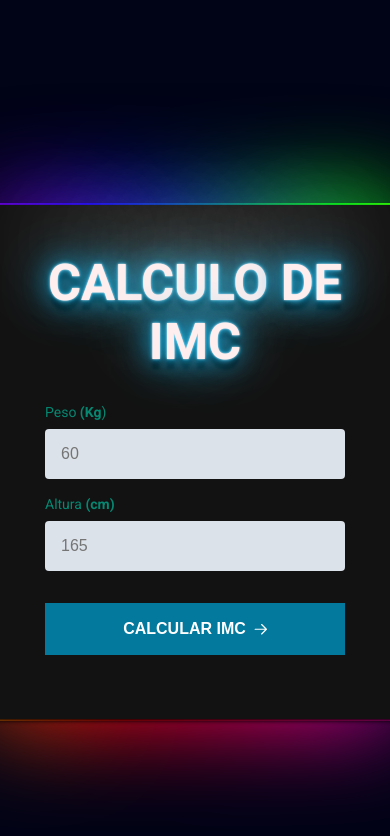
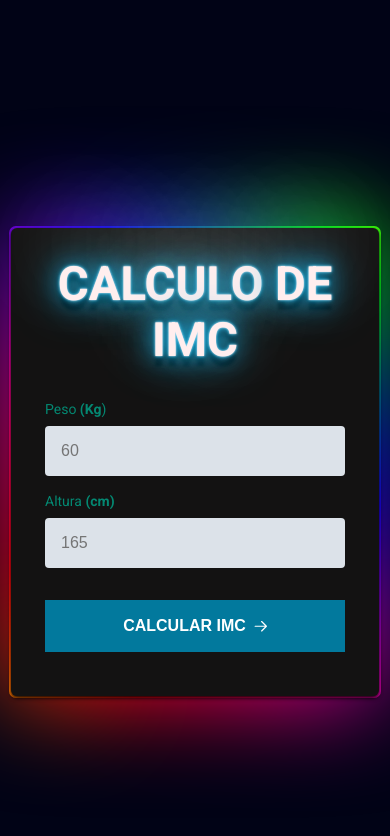
Before and after one commit to felipe0402/imc, a plain HTML site: page index.html in a window 390 px wide. Drawn offline with Linux system fonts and the light colour scheme; files whose address does not match are found by name; a web font is replaced by a local one.

Commit message:
adicionando reponsividade mobile

```diff
--- a/animationH1.css
+++ b/animationH1.css
@@ -19,6 +19,12 @@ body {
 .logo b span:nth-of-type(2) {
   animation: blink linear infinite 3s;
 }
+@media (max-width: 800px){
+  .logo b {
+    font: 700 5.6vh "roboto";
+  }
+}
+
 @keyframes blink {
   78% {
     color: inherit;
--- a/style.css
+++ b/style.css
@@ -118,14 +118,22 @@ form button:hover {
   background-color: var(--bg-button-hover);
 }
 
-@media (max-width: 400px) {
-  .container {
-    padding-top: 60px;
-    padding-bottom: 60px;
+
+@media (max-width: 800px) {
+  .card {
+    position: relative;
+    margin-top: 8rem;
+    padding: 2.8rem 3.4rem 4.4rem;
+    max-width: 42.8rem;
+    margin-inline: auto;
   }
+
 }
 
 /*MODAL*/
+.modal {
+  background: #dce2e9;
+}
 
 .modal-wrapper.open {
   opacity: 1;
```
